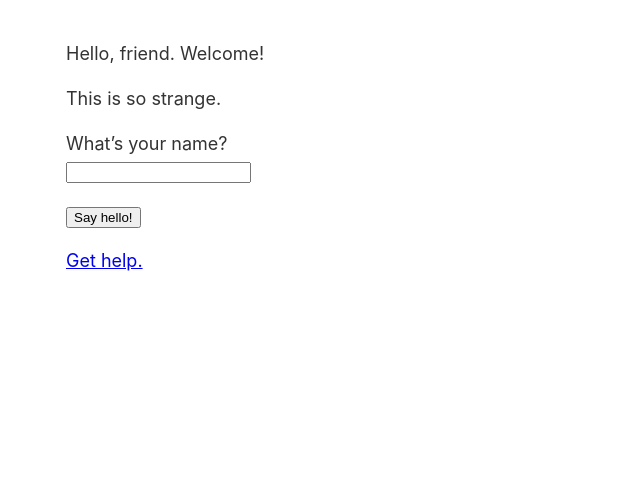
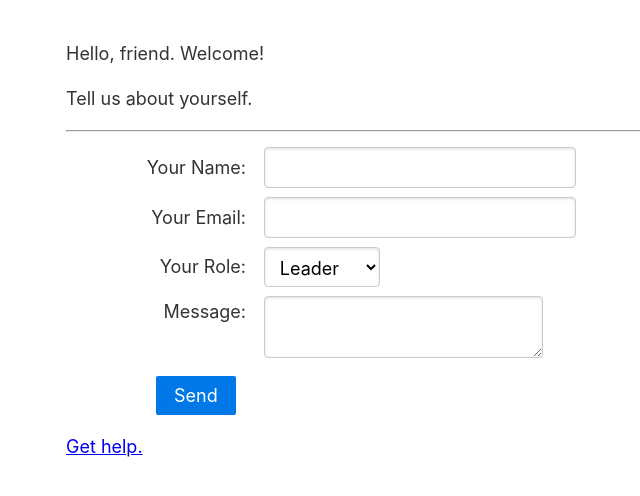
Before and after one commit to zairja/netlify-site, a website: page public/index.html in a window 1280 px wide. Shown: the whole page, without its empty margins (249-889 px from the left). Drawn offline with nearby package versions, Linux system fonts and the light colour scheme.

Commit message:
minor silly updates

```diff
--- a/public/index.html
+++ b/public/index.html
@@ -1,17 +1,24 @@
 <!DOCTYPE html>
 <html>
+
 <head>
   <meta charset="UTF-8">
   <meta name="viewport" content="width=device-width, initial-scale=1">
+  <link rel="stylesheet" href="https://unpkg.com/purecss@1.0.1/build/base-min.css">
+  <link rel="stylesheet" href="https://unpkg.com/purecss@2.0.3/build/pure-min.css">
   <link rel="stylesheet" href="site.css">
+
+  <!-- <link rel="stylesheet" href="https://assets.ubuntu.com/v1/vanilla-framework-version-2.21.0.min.css" /> -->
 </head>
+
 <body>
 
 
   <p>Hello, friend. Welcome!</p>
-            <p>This is so strange.</p>
+  <p>Tell us about yourself.</p>
 
-            <form action="/.netlify/functions/slacker" method="POST">
+  <hr>
+  <!-- <form action="/.netlify/functions/slacker" method="POST">
                 <p>
                   <label>What’s your name?
                     <br/>
@@ -21,6 +28,29 @@
                 <p>
                   <button type="submit">Say hello!</button>
                 </p>
+            </form> -->
+
+  <form name="contact" method="POST" data-netlify="true" class="pure-form pure-form-aligned">
+    <fieldset>
+      <div class="pure-control-group">
+        <label for="name">Your Name:</label><input type="text" name="name" />
+      </div>
+      <div class="pure-control-group">
+        <label for="email">Your Email:</label><input type="email" name="email" />
+      </div>
+      <div class="pure-control-group">
+        <label for="role">Your Role:</label><select name="role">
+          <option value="leader">Leader</option>
+          <option value="follower">Follower</option>
+        </select>
+      </div>
+      <div class="pure-control-group">
+        <label for="message">Message:</label><textarea name="message"></textarea>
+      </div>
+      <p style="margin-left:5em;">
+        <button class="pure-button pure-button-primary" type="submit">Send</button>
+      </p>
+
   </form>
 
   <p>
@@ -28,4 +58,5 @@
   </p>
 
 </body>
+
 </html>
```
Also changed, not shown: public/helpme.html (+1 -1 lines). Lines whose indentation alone changed are shown as unchanged.
